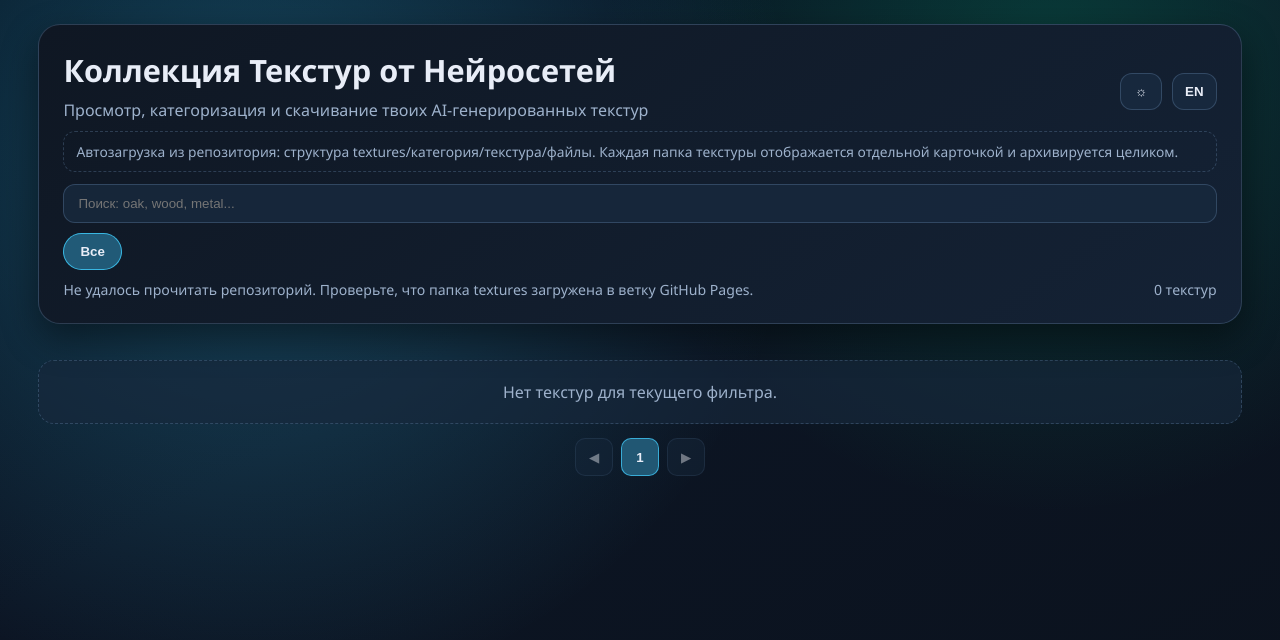
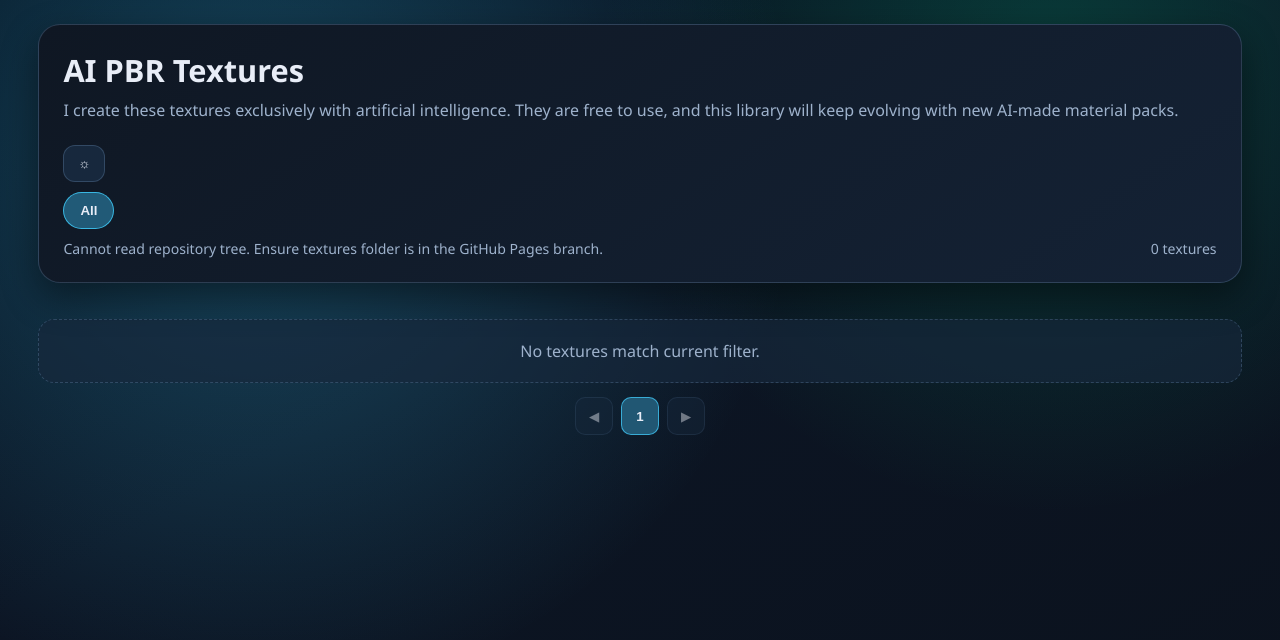
Before and after one commit to Bioshock1990/My-website-PBR-Textures, a plain HTML site: page index.html in a window 1280 px wide. Drawn offline with nearby package versions, Linux system fonts and the light colour scheme.

Commit message:
Новые изменения

```diff
--- a/app.js
+++ b/app.js
@@ -35,8 +35,8 @@
       zipErr: "Не удалось создать ZIP.",
     },
     en: {
-      title: "AI Texture Collection",
-      subtitle: "Browse, categorize, and download your AI-generated textures",
+      title: "AI PBR Textures",
+      subtitle: "I create these textures exclusively with artificial intelligence. They are free to use, and this library will keep evolving with new AI-made material packs.",
       hint: "Auto-load from repository: textures/category/texture/files. Every texture folder becomes one card and one ZIP.",
       search: "Search: oak, wood, metal...",
       idle: "Loading textures from repository...",
@@ -63,9 +63,8 @@
     filtered: [],
     categories: [],
     category: "all",
-    query: "",
     page: 1,
-    lang: localStorage.getItem("texture-lang") || "ru",
+    lang: "en",
     theme: localStorage.getItem("texture-theme") || "dark",
     modal: { open: false, index: -1, file: 0, zoom: 1, seamless: false },
   };
@@ -74,10 +73,6 @@
     title: document.getElementById("title"),
     subtitle: document.getElementById("subtitle"),
     themeBtn: document.getElementById("themeBtn"),
-    langBtn: document.getElementById("langBtn"),
-    deployHint: document.getElementById("deployHint"),
-    searchInput: document.getElementById("searchInput"),
-    searchLabel: document.getElementById("searchLabel"),
     categories: document.getElementById("categories"),
     statusText: document.getElementById("statusText"),
     countText: document.getElementById("countText"),
@@ -244,12 +239,9 @@
   }
 
   function filterItems() {
-    const q = norm(state.query);
     state.filtered = state.items.filter(tx => {
       if (state.category !== "all" && norm(tx.category) !== state.category) return false;
-      if (!q) return true;
-      const hay = `${tx.name} ${tx.category} ${tx.files.map(f => f.type).join(" ")}`.toLowerCase();
-      return hay.includes(q);
+      return true;
     });
     const maxPage = Math.max(1, Math.ceil(state.filtered.length / PAGE_SIZE));
     state.page = Math.min(state.page, maxPage);
@@ -447,15 +439,10 @@
     document.title = L.title;
     el.title.textContent = L.title;
     el.subtitle.textContent = L.subtitle;
-    el.deployHint.textContent = L.hint;
-    el.searchInput.placeholder = L.search;
-    el.searchLabel.textContent = L.search;
     el.closeModal.textContent = L.close;
     el.seamBtn.textContent = L.seamless;
-    el.langBtn.textContent = state.lang === "ru" ? "EN" : "RU";
     el.empty.textContent = L.empty;
     if (!state.items.length) { setStatus(L.idle); setCount(0); }
-    localStorage.setItem("texture-lang", state.lang);
   }
 
   function bindEvents() {
@@ -463,19 +450,6 @@
       state.theme = state.theme === "dark" ? "light" : "dark";
       applyTheme();
     });
-
-    el.langBtn.addEventListener("click", () => {
-      state.lang = state.lang === "ru" ? "en" : "ru";
-      applyLang();
-      updateCategories();
-      render();
-    });
-
-    el.searchInput.addEventListener("input", debounce(e => {
-      state.query = e.target.value;
-      state.page = 1;
-      filterItems();
-    }));
 
     el.categories.addEventListener("click", e => {
       const b = e.target.closest("button[data-key]");
--- a/index.html
+++ b/index.html
@@ -346,20 +346,12 @@
     <section class="hero" aria-label="Панель управления">
       <div class="hero-top">
         <div>
-          <h1 id="title">Коллекция Текстур от Нейросетей</h1>
-          <p class="subtitle" id="subtitle">Просмотр, категоризация и скачивание твоих AI-генерированных текстур</p>
+          <h1 id="title">AI PBR Textures</h1>
+          <p class="subtitle" id="subtitle">I create these textures exclusively with artificial intelligence. They are free to use, and this library will keep evolving with new AI-made material packs.</p>
         </div>
         <div class="row">
           <button id="themeBtn" class="icon" type="button" aria-label="Переключить тему">☼</button>
-          <button id="langBtn" class="icon" type="button" aria-label="Switch language">EN</button>
         </div>
-      </div>
-
-      <div class="hint" id="deployHint">Автозагрузка из репозитория: структура <code>textures/категория/текстура/файлы</code>. Каждая папка текстуры отображается отдельной карточкой и архивируется целиком.</div>
-
-      <div class="row">
-        <label for="searchInput" class="sr" id="searchLabel">Поиск</label>
-        <input id="searchInput" class="search" type="search" placeholder="Поиск: oak, wood, metal..." />
       </div>
 
       <div id="categories" class="cats" role="tablist"></div>
```
